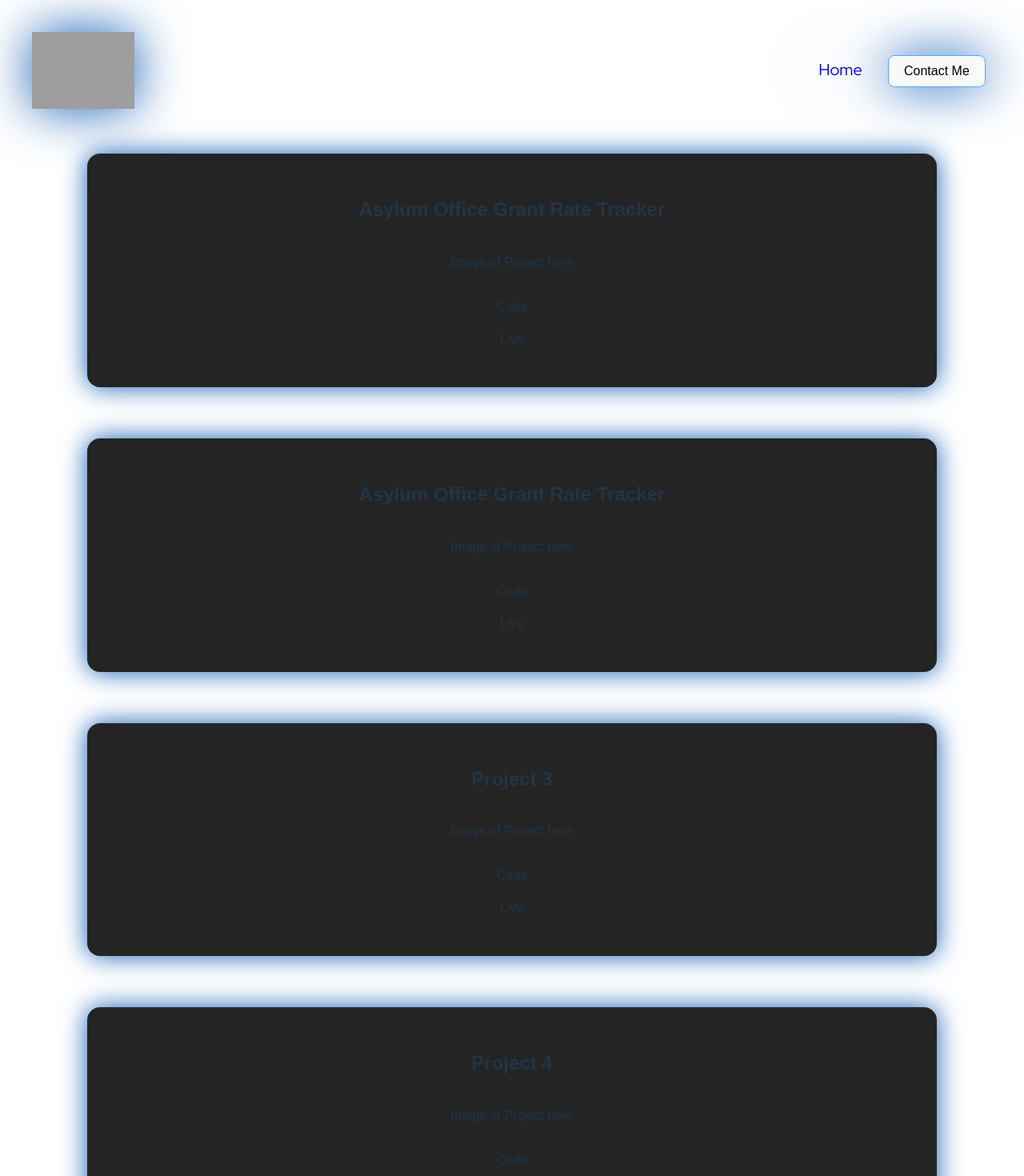
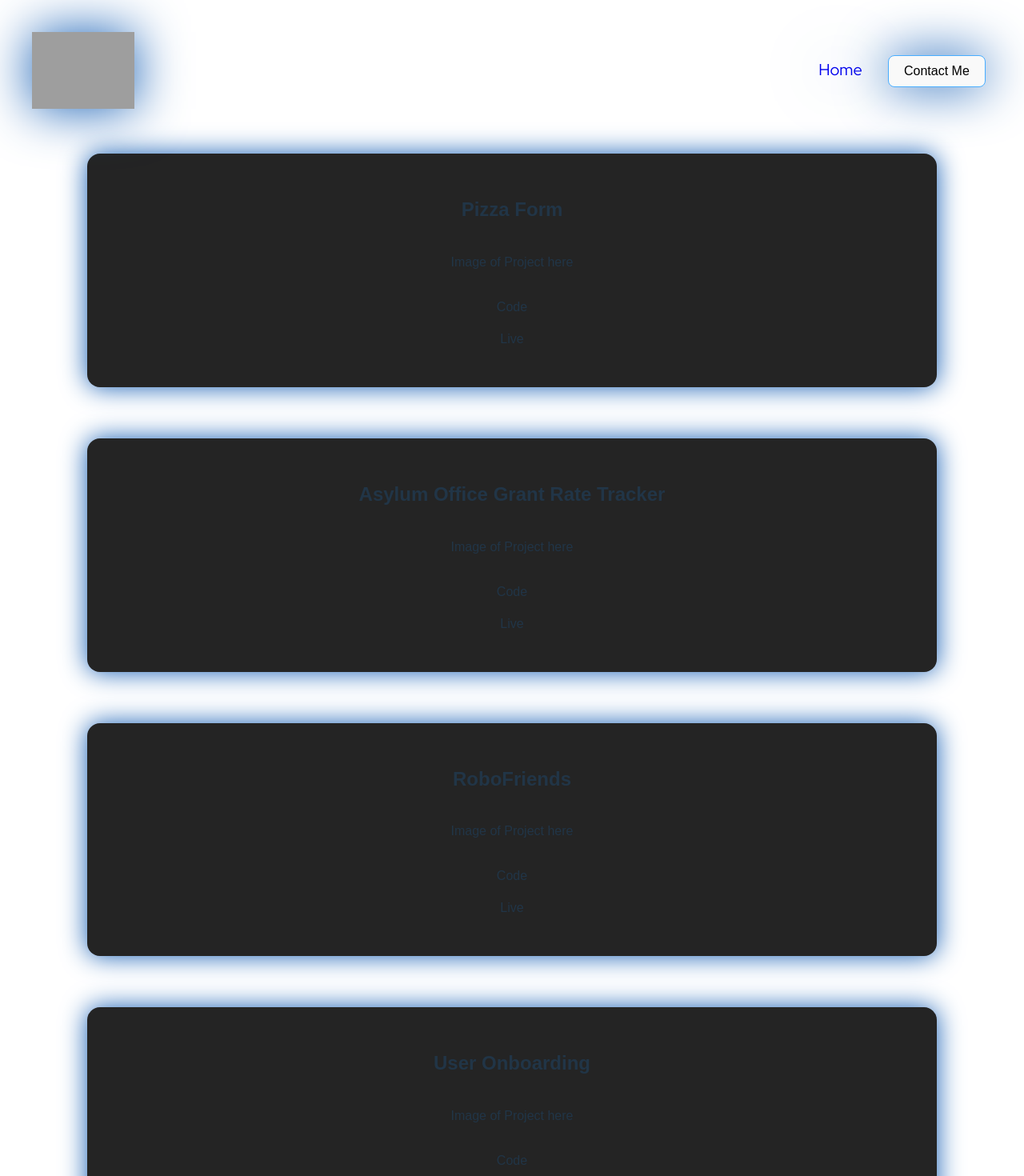
Before and after one commit to jwbw29/vite-portfolio, a React (Vite) app: page /projects in a window 1280 px wide. Shown: the top 1470 px of the page at 80% size. Built offline with nearby package versions, Linux system fonts and the light colour scheme; grey boxes are pictures that could not be loaded.

Commit message:
Update project names in ProjectsPage component

```diff
--- a/src/components/ProjectsPage.jsx
+++ b/src/components/ProjectsPage.jsx
@@ -7,7 +7,7 @@ export default function ProjectsPage() {
       <Header />
       <div className="project-container">
         <div className="single-project">
-          <h2>Asylum Office Grant Rate Tracker</h2>
+          <h2>Pizza Form</h2>
           <p>Image of Project here</p>
           <div className="code-links">
             {" "}
@@ -27,7 +27,7 @@ export default function ProjectsPage() {
         </div>
 
         <div className="single-project">
-          <h2>Project 3</h2>
+          <h2>RoboFriends</h2>
           <p>Image of Project here</p>
           <div className="code-links">
             {" "}
@@ -37,7 +37,7 @@ export default function ProjectsPage() {
         </div>
 
         <div className="single-project">
-          <h2>Project 4</h2>
+          <h2>User Onboarding</h2>
           <p>Image of Project here</p>
           <div className="code-links">
             {" "}
```
